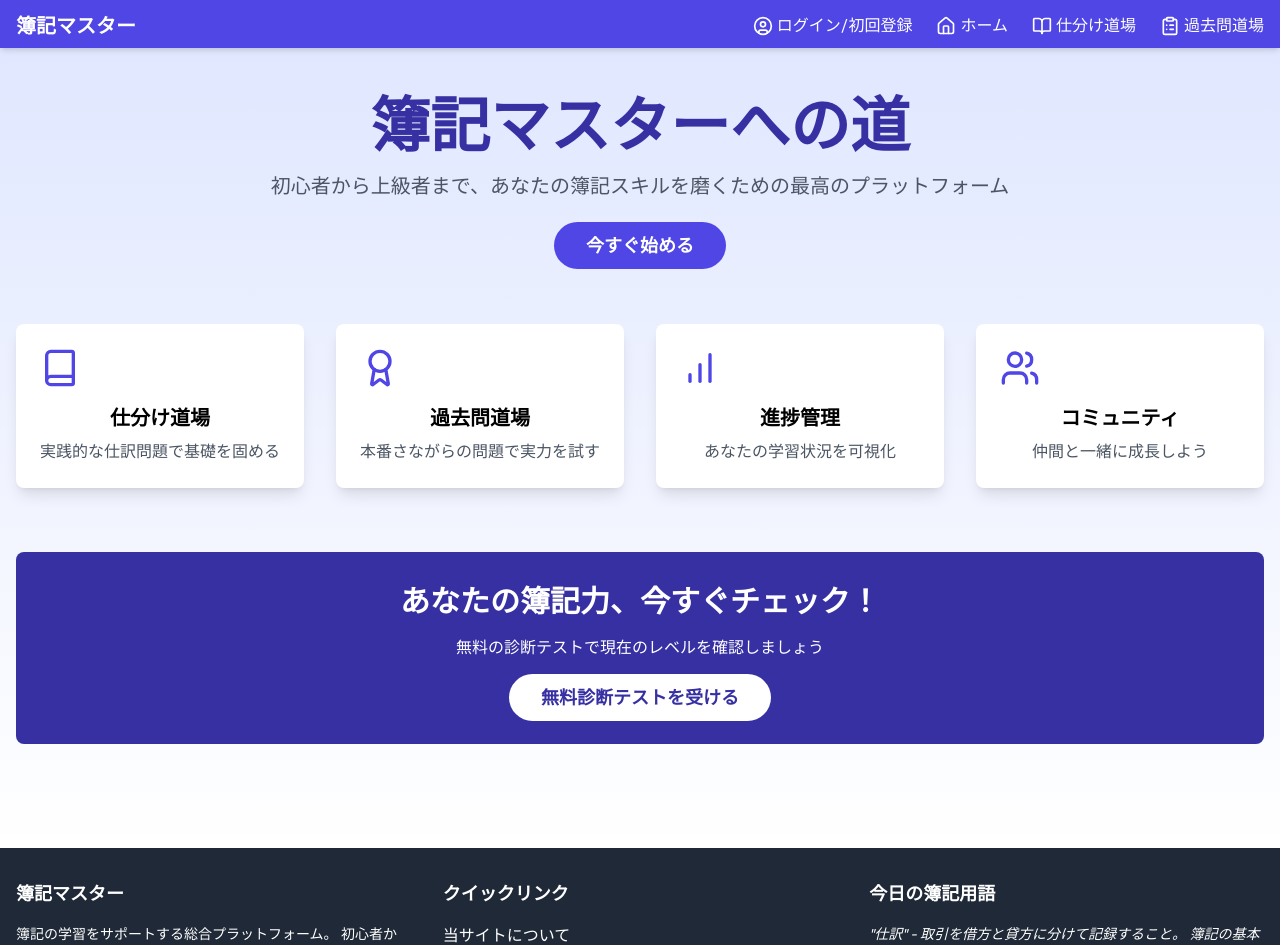
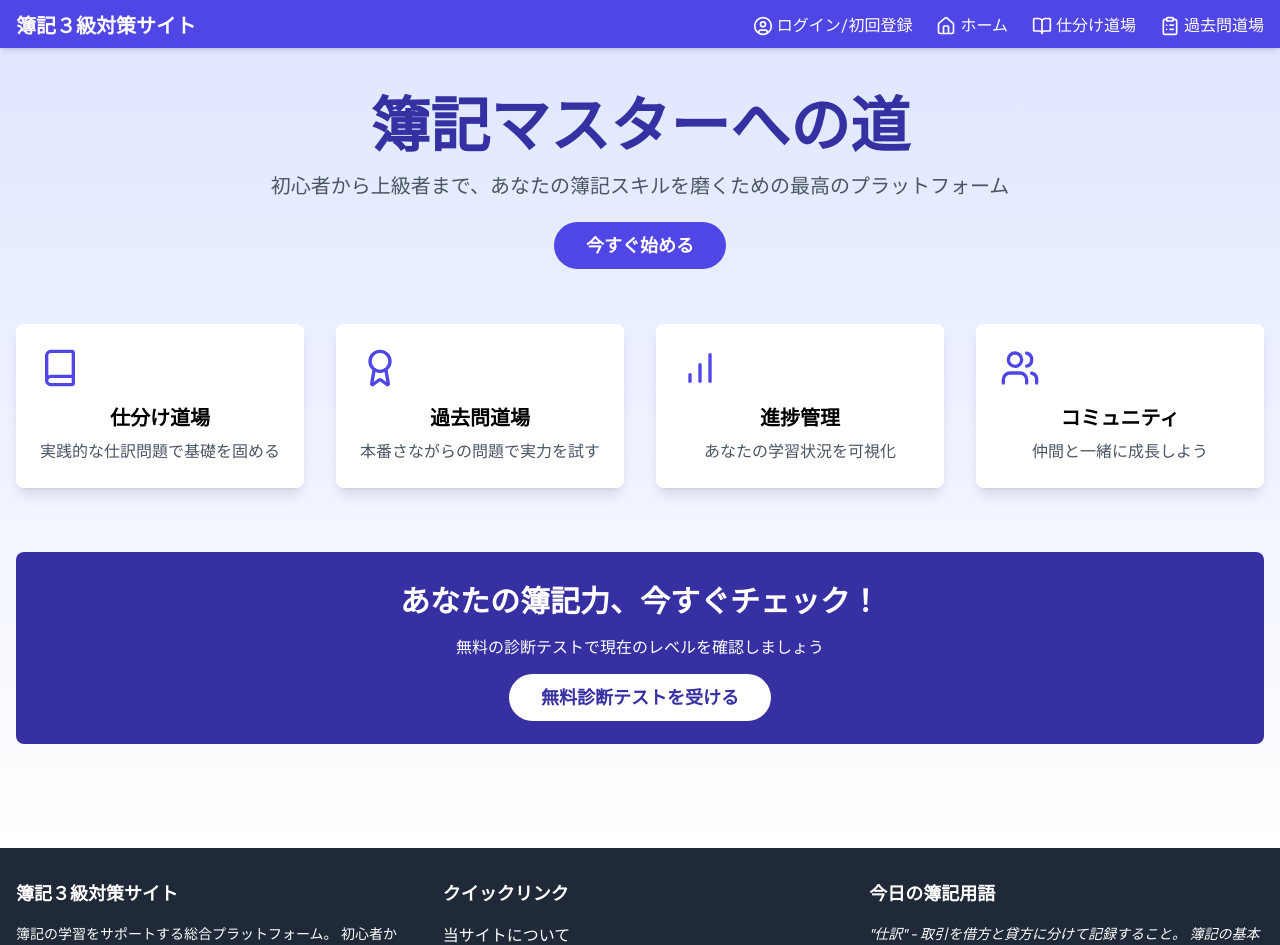
Before and after one commit to ogane0112/boki-study-app, a Next.js app: page / in a window 1280 px wide. Shown: the top 945 px of the page. Built offline with nearby package versions, Linux system fonts and the light colour scheme; no server answers.

Commit message:
一日一commit

```diff
--- a/components/Footer.tsx
+++ b/components/Footer.tsx
@@ -8,7 +8,7 @@
       <div className="container mx-auto px-4 py-8">
         <div className="grid grid-cols-1 md:grid-cols-3 gap-8">
           <div>
-            <h3 className="text-lg font-semibold mb-4">簿記マスター</h3>
+            <h3 className="text-lg font-semibold mb-4">簿記３級対策サイト</h3>
             <p className="text-sm">
               簿記の学習をサポートする総合プラットフォーム。
               初心者から上級者まで、あなたの簿記スキルを磨きます。
--- a/components/Header.tsx
+++ b/components/Header.tsx
@@ -19,7 +19,7 @@
     <header className="bg-indigo-600 text-white shadow-md h-12 relative">
       <div className="container mx-auto px-4 py-3">
         <nav className="flex items-center justify-between">
-          <div className="text-xl font-bold">簿記マスター</div>
+          <div className="text-xl font-bold">簿記３級対策サイト</div>
 
           {/* ハンバーガーメニューボタン */}
           <button className="md:hidden z-10" onClick={toggleMobileMenu}>
--- a/components/Question.tsx
+++ b/components/Question.tsx
@@ -138,11 +138,6 @@
     <div className="max-w-2xl mx-auto p-6 bg-white rounded-lg shadow-lg">
       <h2 className="text-2xl font-bold mb-4 text-indigo-600">問題 {question.question_id}</h2>
       <p className="mb-4 text-gray-700">{question.question_text}</p>
-      {question.explanation && (
-        <p className="mb-6 p-3 bg-gray-100 rounded text-sm text-gray-600">
-          解説: {question.explanation}
-        </p>
-      )}
 
       <form onSubmit={handleSubmit} className="space-y-6">
         <div>
@@ -223,6 +218,11 @@
           <p className={`text-lg font-semibold ${isCorrect ? 'text-green-600' : 'text-red-600'}`}>
             {isCorrect ? '正解です！' : '不正解です...'}
           </p>
+          {question.explanation && (
+        <p className="mb-6 p-3 bg-gray-100 rounded text-sm text-gray-600">
+          解説: {question.explanation}
+        </p>
+        )}
           <p className="text-sm text-gray-600 mt-2">累計回答数: {totalAnswers}</p>
           <p className="text-sm text-gray-600">累計正答数: {correctAnswers}</p>
           <button
```
